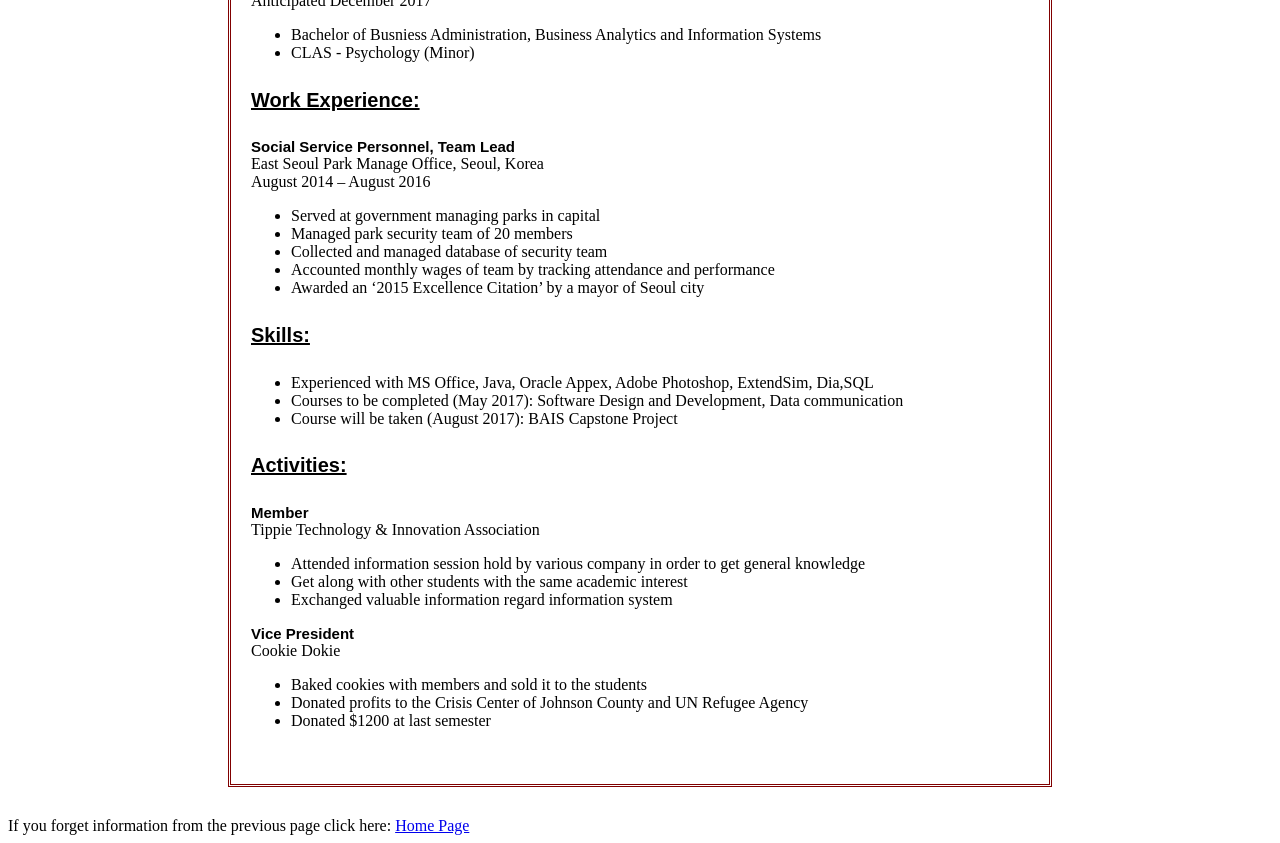
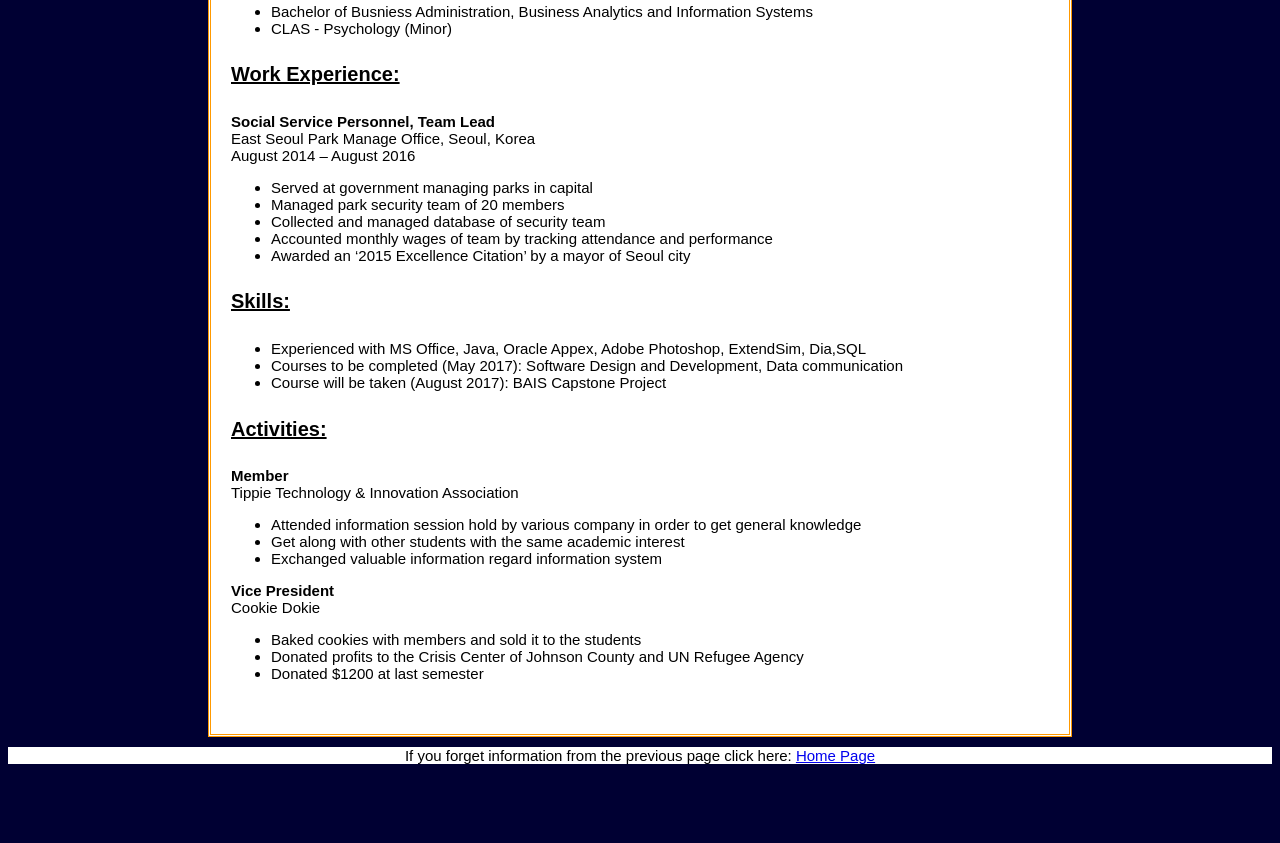
Before and after one commit to joonseung/HW2, a plain HTML site: page resume.html in a window 1280 px wide. Shown: the part 294-1137 px from the top of the page. After the commit the page ends 1066 px from the top, so only its background shows below. Drawn offline with Linux system fonts and the light colour scheme.

Commit message:
data format2

```diff
--- a/resume.html
+++ b/resume.html
@@ -8,7 +8,7 @@
 	</head>
 
 	<body>
-	<div class="centerDiv">
+	<div class="extra">
 
 		<div class="resumeDiv">
 		<div class="leftText">
@@ -74,8 +74,9 @@
 		<br>
 		</div>
 		</div>
+
 	</div>
-		<div class="centerText"> If you forget information from the previous page click here: <a href="index.html"> Home Page </a></div>
+		<div class="link"> If you forget information from the previous page click here: <a href="index.html"> Home Page </a></div>
 
 	</body>
 
--- a/stylesheet.css
+++ b/stylesheet.css
@@ -1,8 +1,16 @@
-H1 {
+body {
+	color: black;
+	background-color: #000033;
+	font-size: 15pt;
+	font-family: arial,verdana,sans-serif;
+	}
+
+	H1 {
    font-family: 'Times New Roman';
    font-size: 36px;
+   text-align:center;
    background: #ffffff;
-   color: maroon;
+   color: #ff9900
 }
 
 H2 {
@@ -47,7 +55,7 @@ div.resumeDiv {
     margin: 0 200px 10px 200px;
     padding: 20px;
 	border-style: double;
-	border-color: maroon;
+	border-color: #ff9900;
 }
 
 div.name {
@@ -62,3 +70,18 @@ div.resumeFont {
    background: #ffffff;
    color: black;
 }
+
+div.link {
+   font-family: arial,verdana,sans-serif;
+   font-size: 15px;
+   text-align:center;
+   background: #ffffff;
+   color: black;
+}
+
+div.extra {
+   font-family: arial,verdana,sans-serif;
+   font-size: 15px;
+   background: #000033;
+   color: black;
+}
```
Also changed, not shown: index.html (+2 -2 lines).
